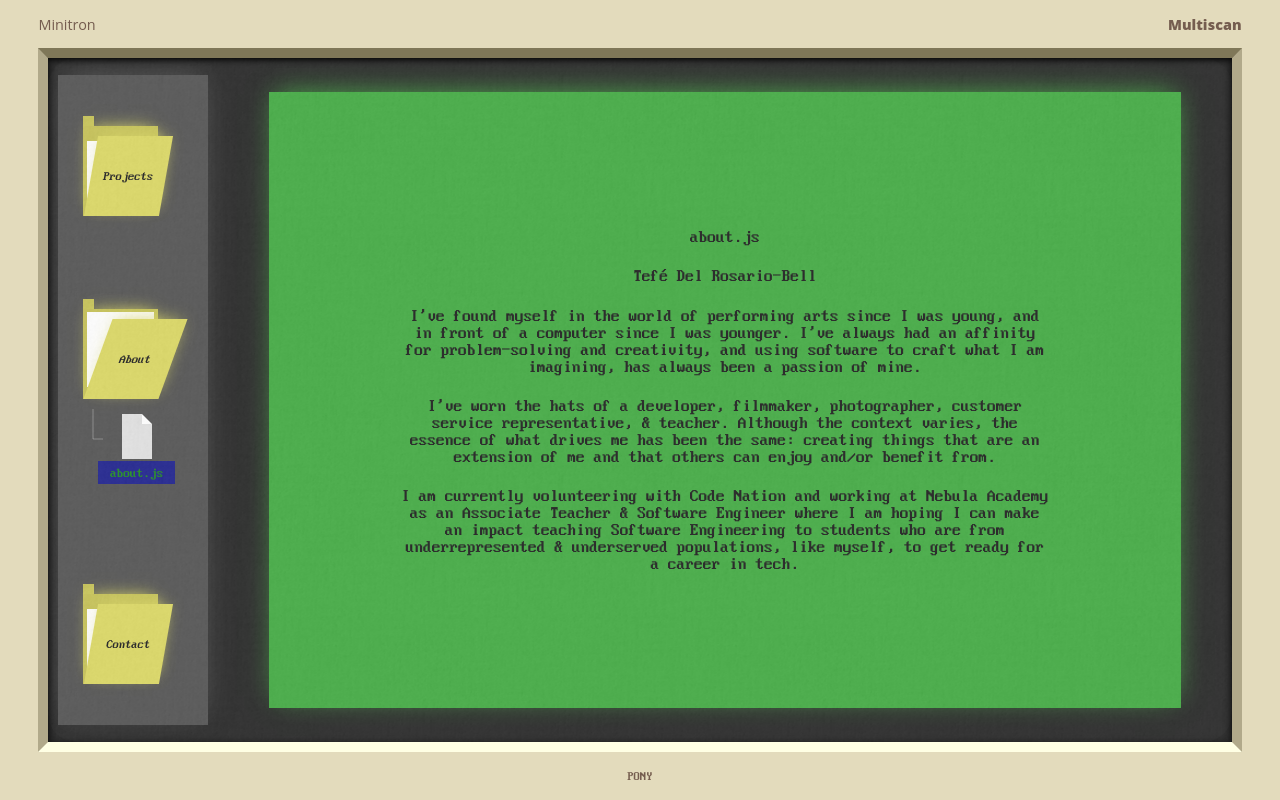
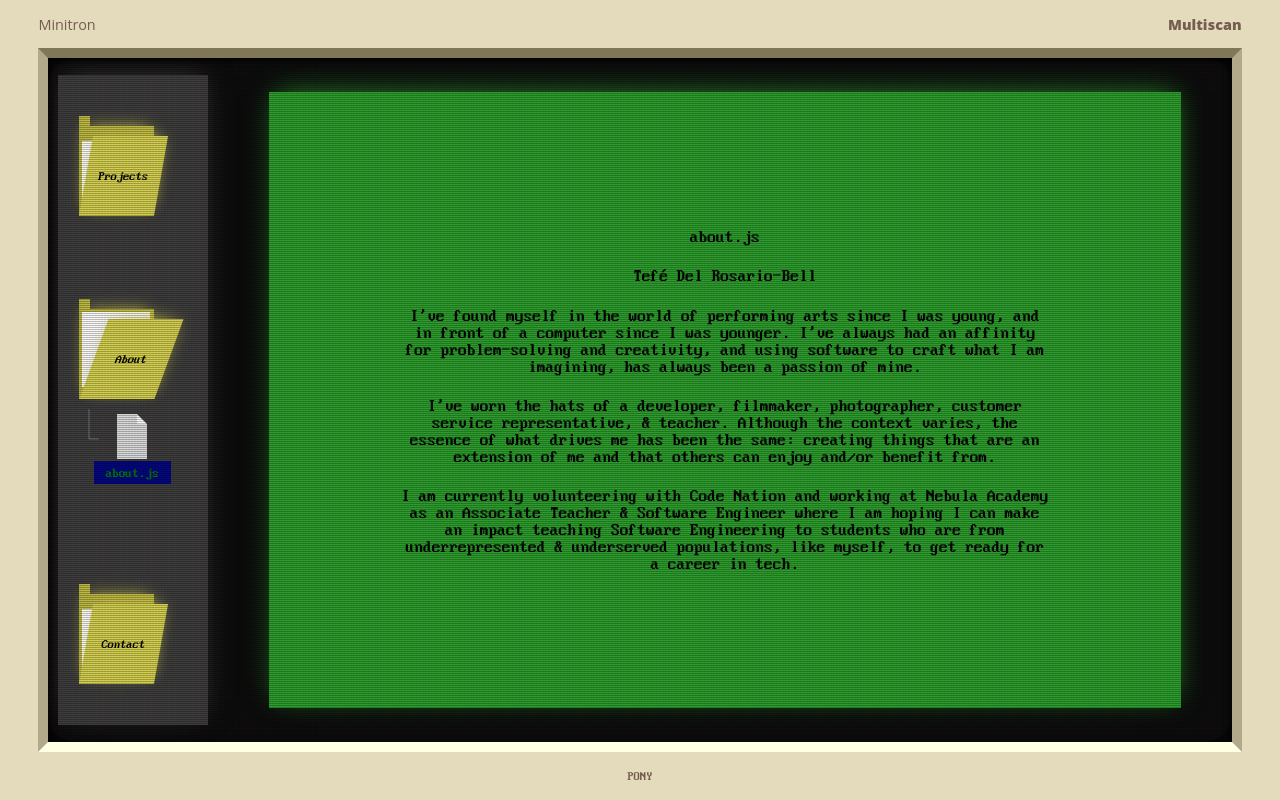
Before and after one commit to tefedrb/tefedrb.github.io, a React app: page / in a window 1280 px wide. Built offline with nearby package versions, Linux system fonts and the light colour scheme.

Commit message:
added node-sass. fixed and connected crt css file. remixing crt sass by Lucas Bebber

```diff
--- a/package.json
+++ b/package.json
@@ -27,6 +27,7 @@
     "html-webpack-plugin": "^4.3.0",
     "jest": "^26.4.0",
     "mini-css-extract-plugin": "^1.3.1",
+    "node-sass": "^5.0.0",
     "optimize-css-assets-webpack-plugin": "^5.0.4",
     "react-hot-loader": "^4.13.0",
     "react-test-renderer": "^16.13.1",
--- a/src/components/FileDropDown.js
+++ b/src/components/FileDropDown.js
@@ -64,6 +64,7 @@ export const FileName = styled.p`
 
     @media screen and (max-width: 651px), screen and (max-height: 757px){
         font-size: 14px;
+        white-space: nowrap;
     }
 `
 // Instead of using media queries, we can use the event listener info to switch
--- a/src/components/Folder.js
+++ b/src/components/Folder.js
@@ -8,7 +8,7 @@ const FolderWrapper = styled.div`
     flex-direction: column;
     width: 55%;
     height: 100%;
-    margin-right: 12%;
+    margin-right: 18%;
     // ADJUSTING FOR MOBILE VIEW
     @media (max-width: 948px) and (min-height: 500px){
         width: auto;
--- a/src/components/Home.js
+++ b/src/components/Home.js
@@ -40,17 +40,17 @@ const InnerHome = styled.div`
     background-color: rgb(10, 10, 10);
     border-radius: 28px;
 
-    &:after {
-        top: -100%;
-        left: -50%;
-        position: fixed;
-        opacity: .2;
-        content: "";
-        height: 300%;
-        width: 300%;
-        background-image: url(${paper});
-        animation: ${grain} 8s steps(10) infinite;
-    }
+    // &:after {
+    //     top: -100%;
+    //     left: -50%;
+    //     position: fixed;
+    //     opacity: .2;
+    //     content: "";
+    //     height: 300%;
+    //     width: 300%;
+    //     background-image: url(${paper});
+    //     animation: ${grain} 8s steps(10) infinite;
+    // }
 
     @media (max-width: 948px) and (min-height: 500px){
         flex-direction: column-reverse;
@@ -86,8 +86,8 @@ const Home = () => {
     }, []);
 
     return (
-        <HomeWrapper name={"home wrapper"}>
-            <InnerHome name={"inner home"}>
+        <HomeWrapper className="container" name={"home wrapper"}>
+            <InnerHome className="screen" name={"inner home"}>
                 <MobileNavAdapter
                     changeFolder={changeFolder}
                     name={"mobileNav"}
--- /dev/null
+++ b/src/css/crt.scss
@@ -0,0 +1,206 @@
+// @import "compass/css3";
+
+$ease-out-quint:cubic-bezier(0.230, 1.000, 0.320, 1.000);
+$ease-in-quint:cubic-bezier(0.755, 0.050, 0.855, 0.060);
+$screen-background:#121010;
+
+// body{
+//   background:#111;
+//   color:white;
+//   padding-top:20px;
+//   padding-left:20px;
+// }
+#switch{
+  display:none;
+}
+.switch-label{
+  display:inline-block;
+  cursor:pointer;
+  background:#fff;
+  color:#111;
+  padding:10px;
+  padding-left:15px;
+  padding-right:15px;
+  border-radius:5px;
+  margin-top:10px;
+  box-shadow:0 2px #666;
+  &::after{
+    content:"on";
+  }
+  &::before{
+    content:" ";
+    display:inline-block;
+    border-radius:100%;
+    width:10px;
+    height:10px;
+    background:#003321;
+    margin-right:10px;
+    border:1px solid #111;
+  }
+  &:active{
+    box-shadow:none;
+    transform:translate3d(0,2px,0);
+  }
+}
+#switch:checked+.switch-label{
+  &::before{
+    background:#22ff55;
+  }
+  &::after{
+    content:"off";
+  }
+}
+
+
+@keyframes flicker{
+  $steps:20;
+  @for $i from 0 through $steps{
+    #{percentage($i*(1/$steps))}{
+      opacity:random();
+    }
+  }
+}
+.container{
+  background:$screen-background;
+//   width:800px;
+//   height:600px;
+//   margin-top:10px;
+//   position:relative;
+//   overflow:hidden;
+//   border:2px solid #666;
+
+  // flicker
+  &::after{
+    content:" ";
+    display:block;
+    position:absolute;
+    top:0;
+    left:0;
+    bottom:0;
+    right:0;
+    background:transparentize($screen-background,0.9);
+    opacity:0;
+    z-index:2;
+    pointer-events:none;
+    animation:flicker 0.15s infinite;
+  }
+  // scanlines
+  &::before{
+    content:" ";
+    display:block;
+    position:absolute;
+    top:0;
+    left:0;
+    bottom:0;
+    right:0;
+    background:linear-gradient(transparentize($screen-background,1) 50%, transparentize(darken($screen-background,10),0.75) 50%), linear-gradient(90deg,transparentize(#ff0000,0.94),transparentize(#00ff00,0.98),transparentize(#0000ff,0.94));
+    z-index:2;
+    background-size:100% 2px, 3px 100%;
+    pointer-events:none;
+  }
+}
+#switch:checked~.container::after{
+  animation:flicker 0.15s infinite;
+}
+
+
+@keyframes turn-on{
+  0%{
+    transform:scale(1,0.8) translate3d(0,0,0);
+    -webkit-filter:brightness(30);
+    filter:brightness(30);
+    opacity:1;
+  }
+  3.5%{
+    transform:scale(1,0.8) translate3d(0,100%,0);
+  }
+
+  3.6%{
+    transform:scale(1,0.8) translate3d(0,-100%,0);
+    opacity:1;
+  }
+
+  9%{
+    transform:scale(1.3,0.6) translate3d(0,100%,0);
+    -webkit-filter:brightness(30);
+    filter:brightness(30);
+    opacity:0;
+  }
+
+
+
+  11%{
+    transform:scale(1,1) translate3d(0,0,0);
+    -webkit-filter:contrast(0) brightness(0) ;
+    filter:contrast(0) brightness(0);
+    opacity:0;
+  }
+
+  100%{
+    transform:scale(1,1) translate3d(0,0,0);
+    -webkit-filter:contrast(1) brightness(1.2) saturate(1.3);
+    filter:contrast(1) brightness(1.2) saturate(1.3);
+    opacity:1;
+  }
+}
+@keyframes turn-off{
+  0%{
+    transform:scale(1,1.3) translate3d(0,0,0);
+    -webkit-filter:brightness(1);
+    filter:brightness(1);
+    opacity:1;
+  }
+  60%{
+    transform:scale(1.3,0.001) translate3d(0,0,0);
+    -webkit-filter:brightness(10);
+    filter:brightness(10);
+  }
+  100%{
+    animation-timing-function:$ease-in-quint;
+    transform:scale(0.000,0.0001) translate3d(0,0,0);
+    -webkit-filter:brightness(50);
+    filter:brightness(50);
+  }
+}
+.screen{
+  width:100%;
+  height:100%;
+  border:none;
+}
+#switch~.container>.screen{
+  animation: turn-off 0.55s $ease-out-quint;
+  animation-fill-mode:forwards;
+}
+#switch:checked~.container>.screen{
+  animation: turn-on 4s linear;
+  animation-fill-mode:forwards;
+}
+
+@keyframes overlay-anim{
+  0%{
+    visibility:hidden;
+  }
+  20%{
+    visibility:hidden;
+  }
+  21%{
+    visibility:visible;
+  }
+  100%{
+    visibility:hidden;
+  }
+}
+.overlay{
+  color:#00FF00;
+  position:absolute;
+  top:20px;
+  left:20px;
+  font-size:60px;
+  //text-shadow:2px 2px black,-2px -2px black, -2px 2px black, 2px -2px black;
+  visibility:hidden;
+  pointer-events:none;
+}
+#switch:checked~.container .overlay{
+  animation:overlay-anim 5s linear;
+  animation-fill-mode:forwards;
+}
--- a/src/index.js
+++ b/src/index.js
@@ -1,8 +1,8 @@
 import React from 'react';
 import ReactDOM from 'react-dom';
 import App from './components/App';
-import './css/styles.css'
-// import './css/crt.scss'
+import './css/styles.css';
+import './css/crt.scss';
 
 ReactDOM.render(
     <App />,
```
Also changed, not shown: 1 other file (tests, documents, lock files or other folders).
